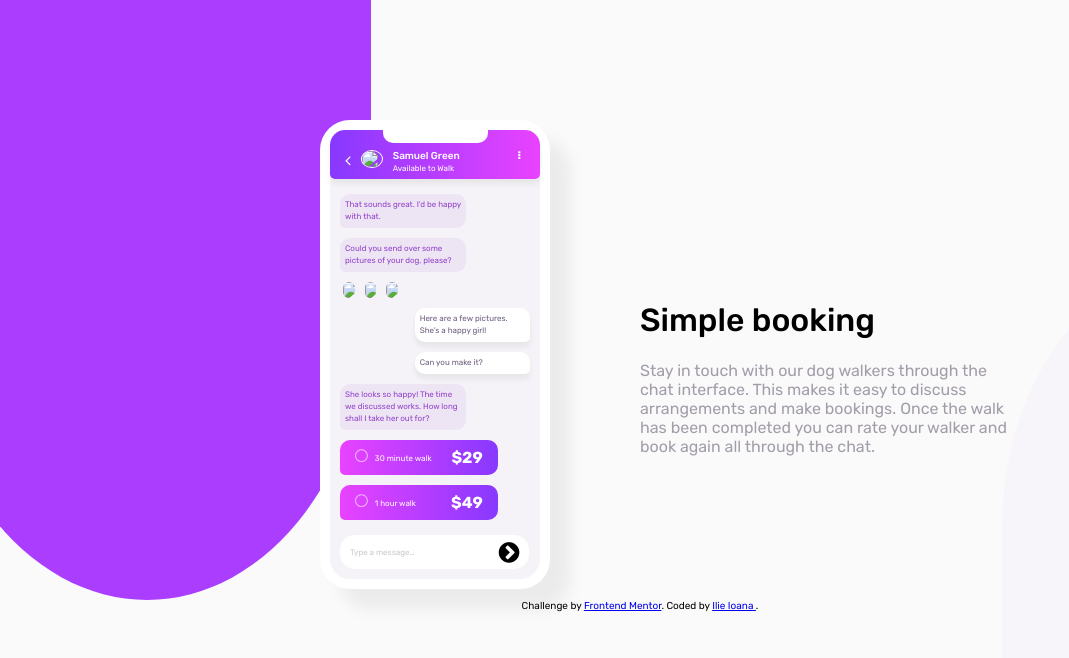
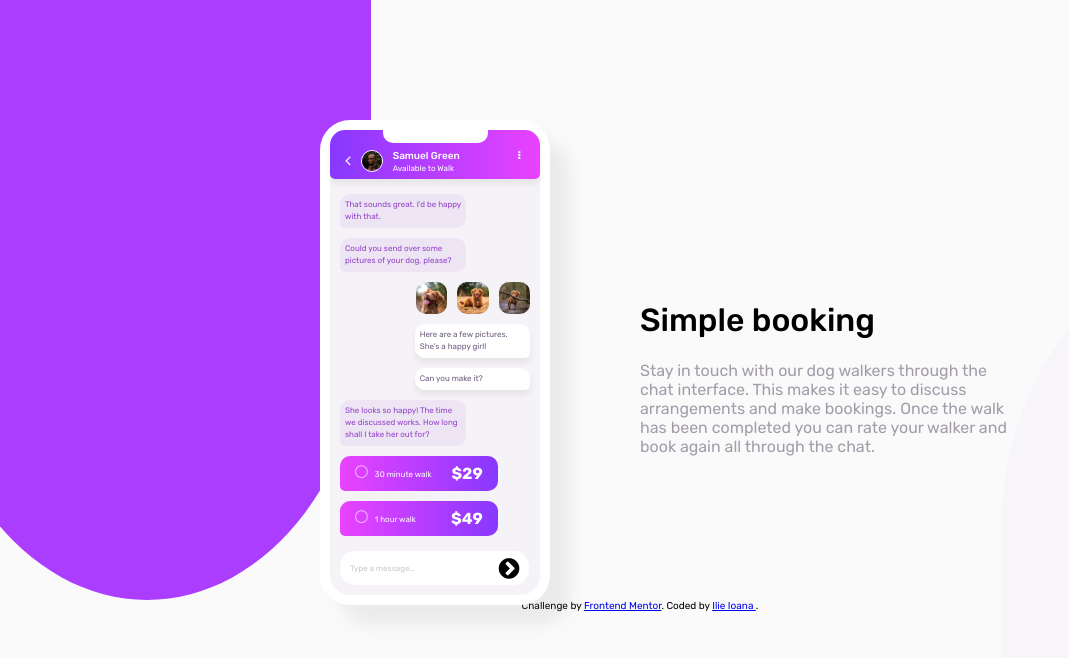
Before and after one commit to o-ilie/Chat-app-CSS-illustration, a plain HTML site: page index.html in a window 1280 px wide. Shown: the top 658 px of the page, without its empty margins (0-1069 px from the left). Drawn offline with Linux system fonts and the light colour scheme.

Commit message:
Update index.html

```diff
--- a/index.html
+++ b/index.html
@@ -4,7 +4,7 @@
 		<meta charset="UTF-8">
 		<meta name="viewport" content="width=device-width, initial-scale=1.0"> <!-- displays site properly based on user's device -->
 		<link rel="stylesheet" href="https://cdnjs.cloudflare.com/ajax/libs/font-awesome/4.7.0/css/font-awesome.min.css">
-		<link rel="icon" type="image/png" sizes="32x32" href="./images/favicon-32x32.png">
+		<link rel="icon" type="image/png" sizes="32x32" href="./favicon-32x32.png">
 		<link rel="stylesheet" href="style.css">
 		<link href="https://fonts.googleapis.com/css2?family=Rubik:wght@400;500;700&display=swap" rel="stylesheet">
 		<link rel="stylesheet" href="https://cdnjs.cloudflare.com/ajax/libs/font-awesome/4.7.0/css/font-awesome.min.css">
@@ -22,7 +22,7 @@
 			<div id="top">
 
 				<i class="fa fa-angle-left"> </i>
-				<img src="images/avatar.jpg">
+				<img src="avatar.jpg">
 				<p>  Samuel Green  <i class="fa fa-ellipsis-v"></i> <br>
 					<span id="status"> Available to Walk </span>
 				</p>
@@ -34,9 +34,9 @@
 			<div class="answear"> Could you send over some pictures of your dog, please? </div>
 
 			<div class="images">
-				<img src="images/dog-image-3.jpg">
-				<img src="images/dog-image-2.jpg">
-				<img src="images/dog-image-1.jpg">
+				<img src="dog-image-3.jpg">
+				<img src="dog-image-2.jpg">
+				<img src="dog-image-1.jpg">
 			</div>
 
 			<div class="reply">Here are a few pictures. She’s a happy girl! </div>
```
